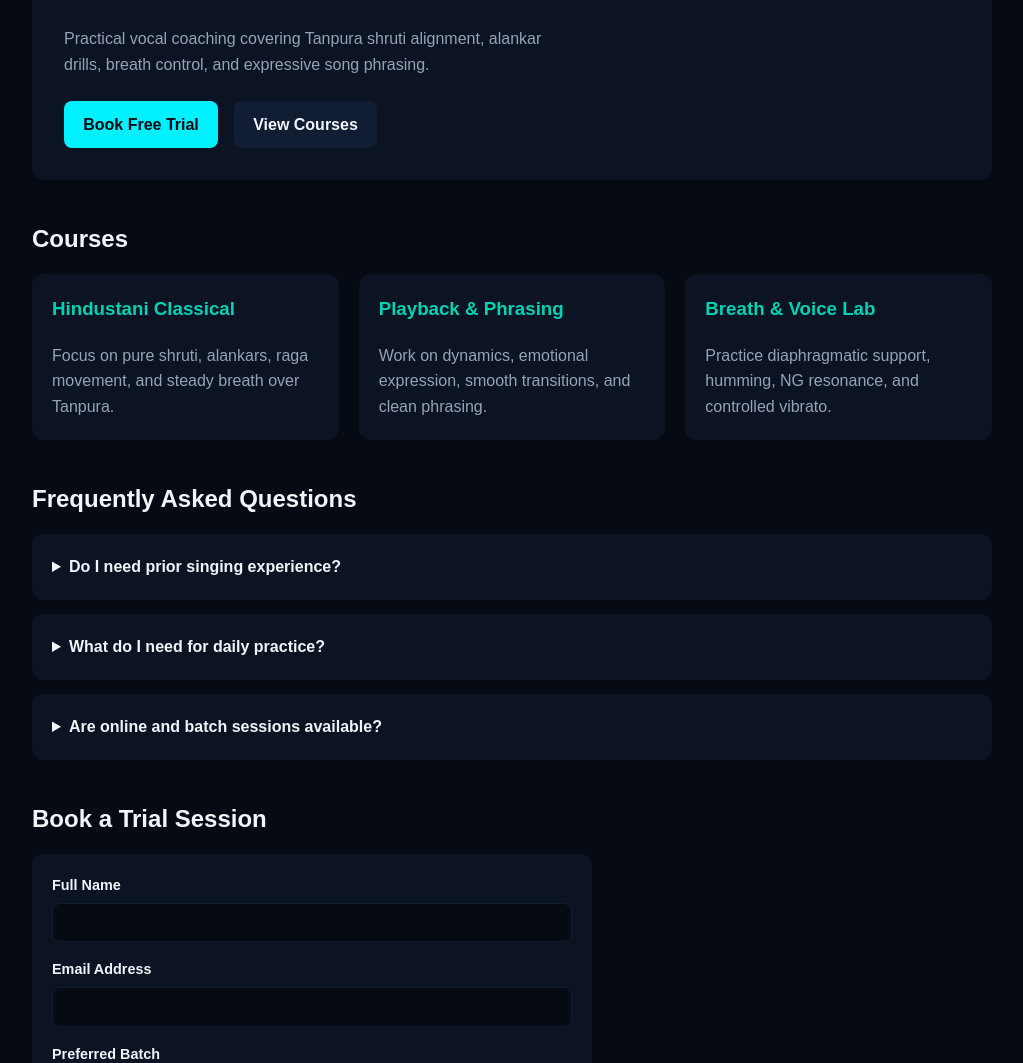
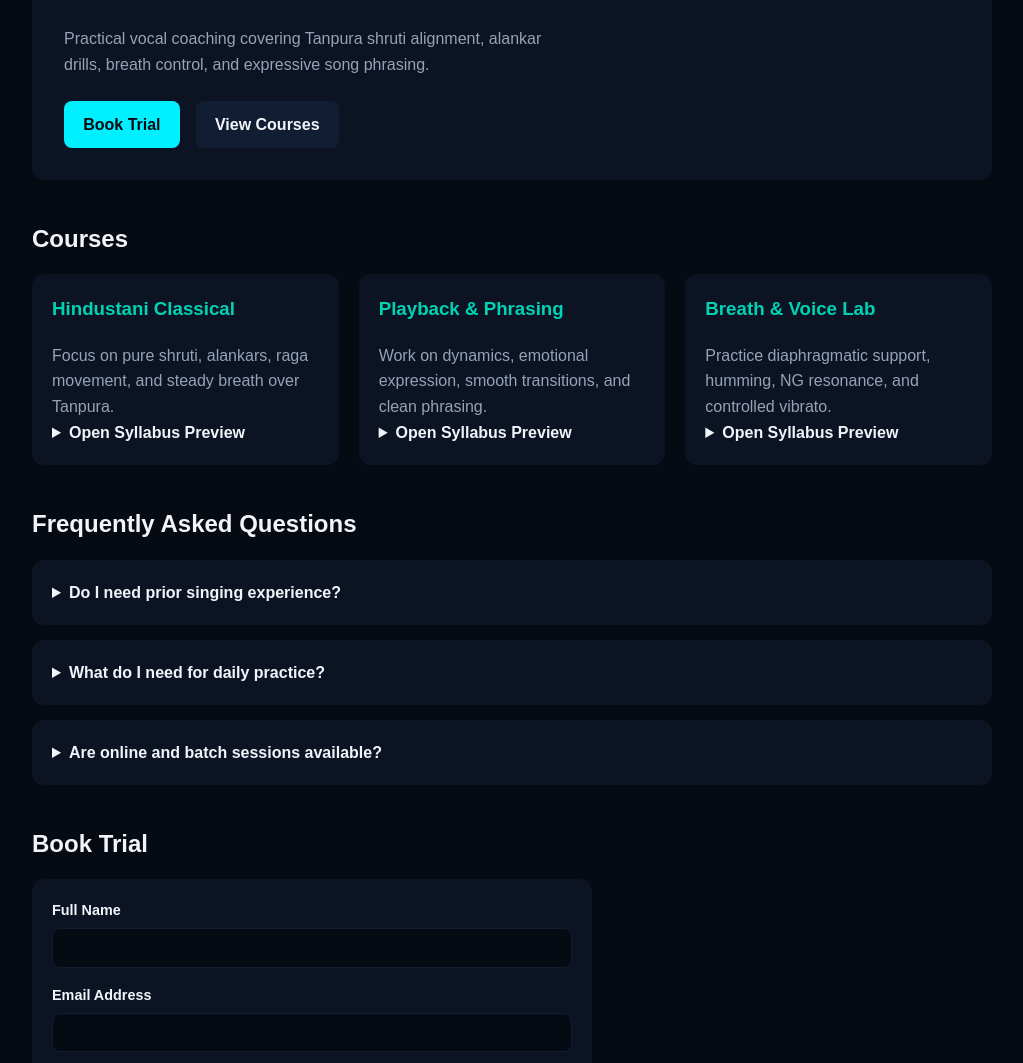
Before and after one commit to Sumit-119147-Creator/HTML-Practical, a plain HTML site: page index.html in a window 1280 px wide. Shown: the part 232-1295 px from the top of the page, without its empty margins (128-1151 px from the left). Drawn offline with Linux system fonts and the light colour scheme.

Commit message:
Update index.html

```diff
--- a/index.html
+++ b/index.html
@@ -27,7 +27,7 @@
         breath control, and expressive song phrasing.
       </p>
       <div class="hero-buttons">
-        <a href="#trial" class="btn">Book Free Trial</a>
+        <a href="#trial" class="btn">Book Trial</a>
         <a href="#courses" class="btn-outline">View Courses</a>
       </div>
     </section>
@@ -38,14 +38,28 @@
         <article class="card">
           <h3>Hindustani Classical</h3>
           <p>Focus on pure shruti, alankars, raga movement, and steady breath over Tanpura.</p>
+          <details class="course-detail">
+            <summary>Open Syllabus Preview</summary>
+            <p>Week 1–4: Sa-Pa shruti &amp; basic alankars · Week 5+: Evening/morning raga chalan &amp; bandish.</p>
+          </details>
         </article>
+
         <article class="card">
           <h3>Playback &amp; Phrasing</h3>
           <p>Work on dynamics, emotional expression, smooth transitions, and clean phrasing.</p>
+          <details class="course-detail">
+            <summary>Open Syllabus Preview</summary>
+            <p>Focus on verse-to-chorus dynamics, lyric clarity, glide control, and expressive delivery.</p>
+          </details>
         </article>
+
         <article class="card">
           <h3>Breath &amp; Voice Lab</h3>
           <p>Practice diaphragmatic support, humming, NG resonance, and controlled vibrato.</p>
+          <details class="course-detail">
+            <summary>Open Syllabus Preview</summary>
+            <p>Daily 20-minute drills on steady airflow, forward humming resonance, and smooth vibrato.</p>
+          </details>
         </article>
       </div>
     </section>
@@ -69,7 +83,7 @@
     </section>
 
     <section id="trial" class="section-box">
-      <h2>Book a Trial Session</h2>
+      <h2>Book Trial</h2>
       <form class="card trial-form">
         <div class="field">
           <label for="student-name">Full Name</label>
```
